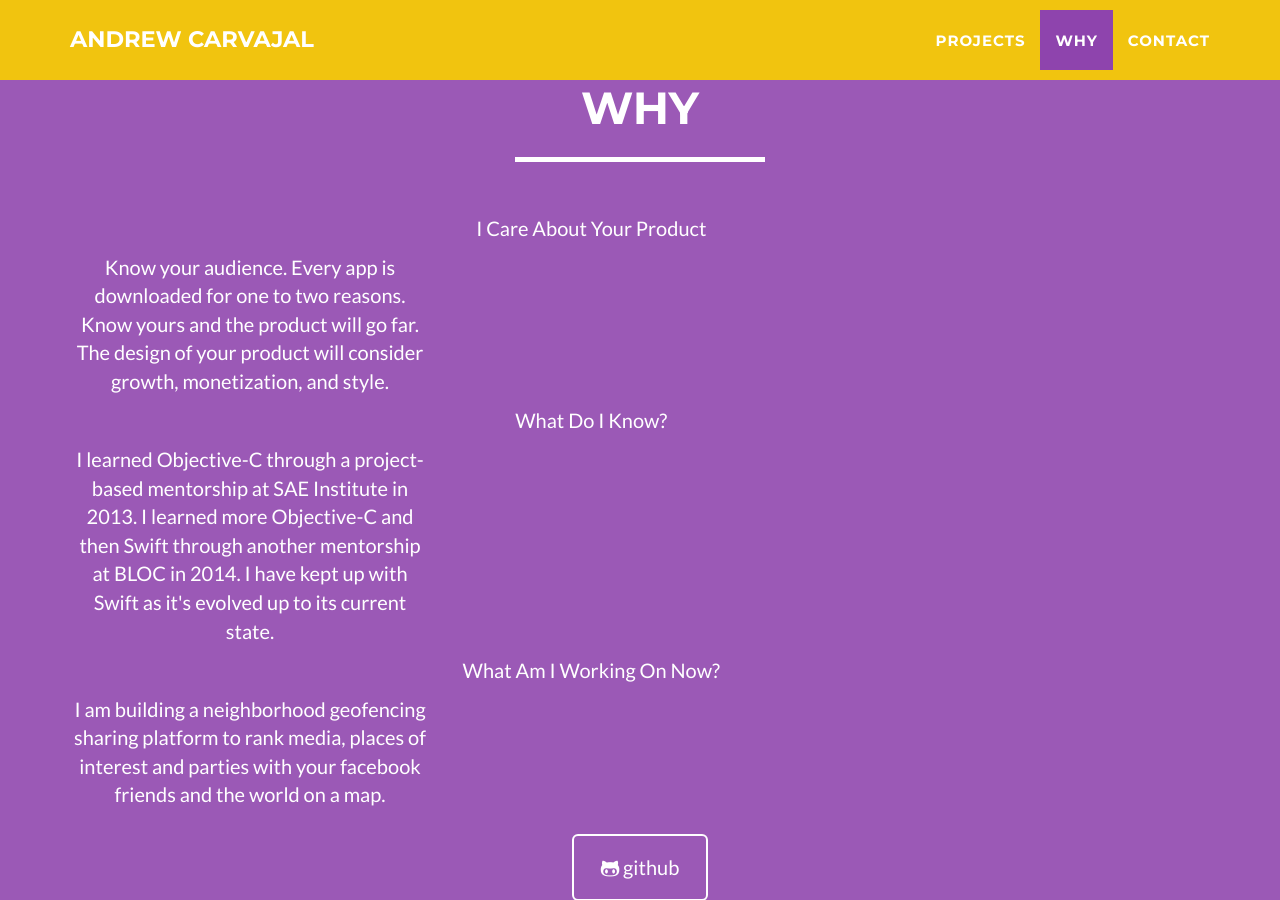
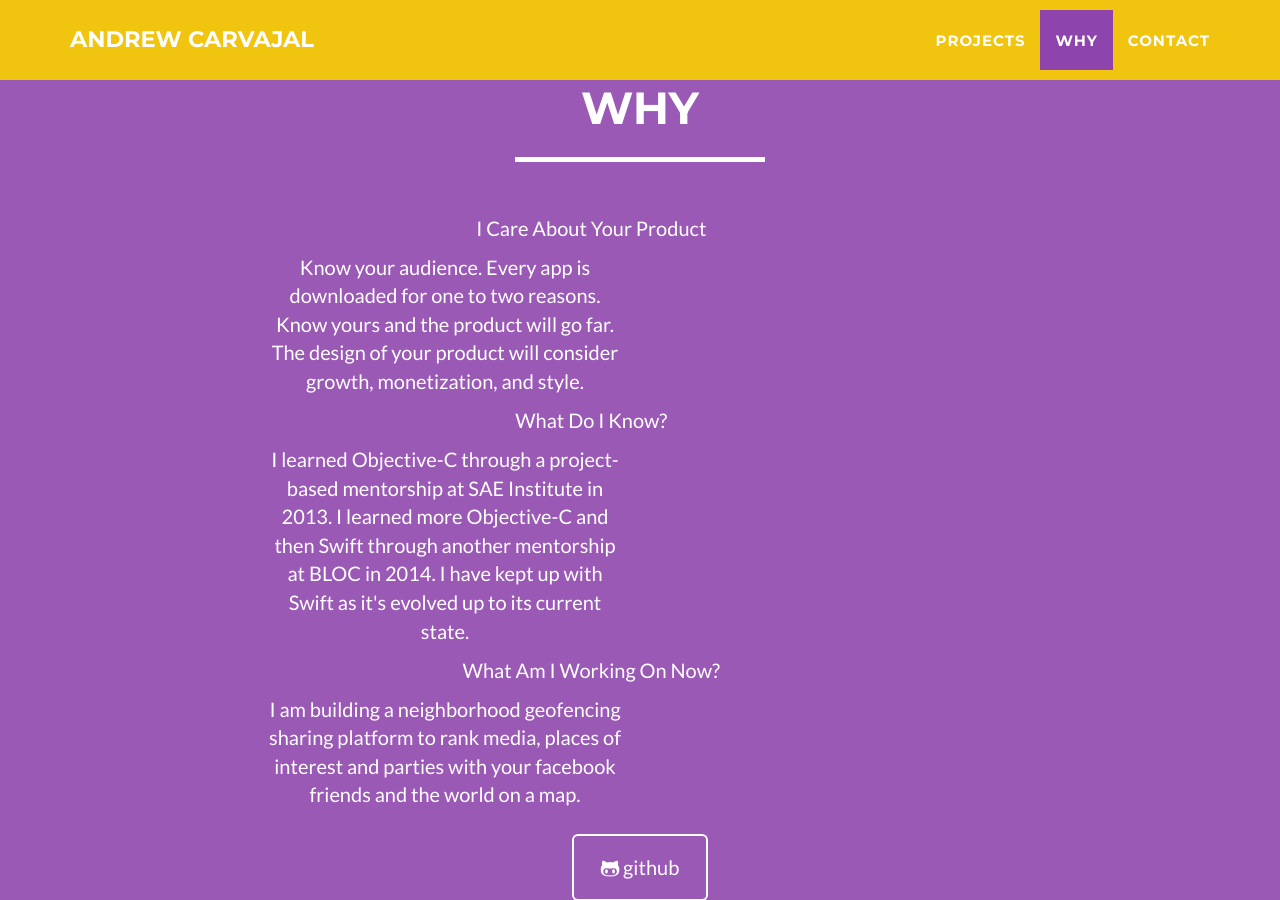
Before and after one commit to andrewcar/andrewcar.github.io, a Jekyll site: the page built from index.html, in a window 1280 px wide and 900 px high, scrolled down 1725 px. Built offline with Jekyll 4.4.1, drawn with Linux system fonts in a browser that asks for light colours.

Commit message:
Update about.html

```diff
--- a/_includes/about.html
+++ b/_includes/about.html
@@ -14,7 +14,7 @@
                     <p>I Care About Your Product</p>
                 </div>
                 <br>
-                <div class="col-lg-4 text-center">
+                <div class="col-lg-4 col-lg-offset-2">
                     <p>Know your audience. Every app is downloaded for one to two reasons. Know yours and the product will go far. The design of your product will consider growth, monetization, and style.</p>
                 </div>
                 <br>
@@ -23,7 +23,7 @@
                     <p>What Do I Know?</p>
                 </div>
                 <br>
-                <div class="col-lg-4 text-center">
+                <div class="col-lg-4 col-lg-offset-2">
                     <p>I learned Objective-C through a project-based mentorship at SAE Institute in 2013. I learned more Objective-C and then Swift through another mentorship at BLOC in 2014. I have kept up with Swift as it's evolved up to its current state.</p>
                 </div>
                 <br>
@@ -32,7 +32,7 @@
                     <p>What Am I Working On Now?</p>
                 </div>
                 <br>
-                <div class="col-lg-4 text-center">
+                <div class="col-lg-4 col-lg-offset-2">
                     <p>I am building a neighborhood geofencing sharing platform to rank media, places of interest and parties with your facebook friends and the world on a map.</p>
                 </div>
              </center>
```
